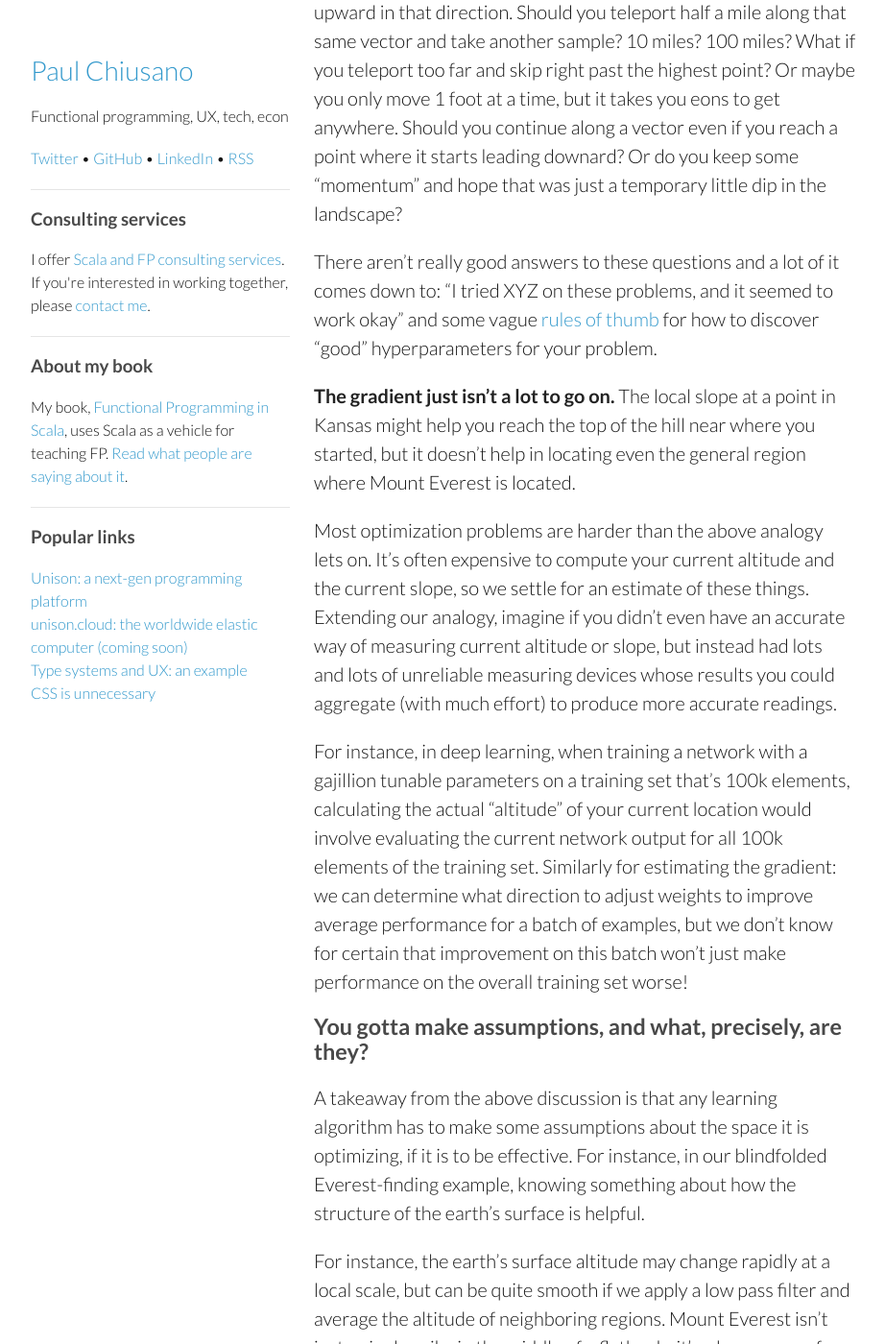
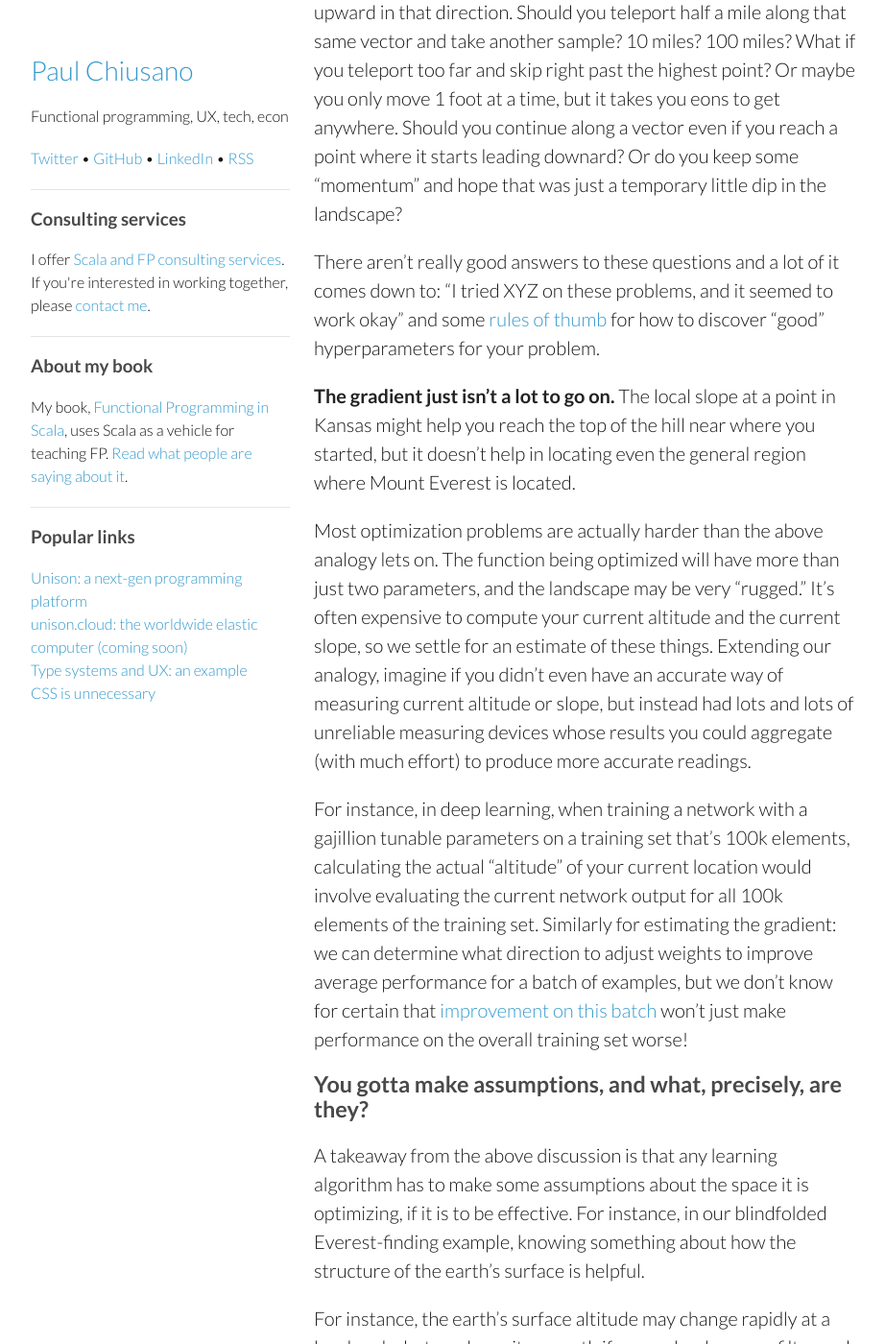
Before and after one commit to pchiusano/pchiusano.github.io, a Jekyll site: the page built from _posts/2019-07-06-learning-without-a-gradient.markdown, in a window 1280 px wide and 1400 px high, scrolled down 562 px. Shown: the whole window at 96% size, without its empty margins (178-1100 px from the left). Built offline with Jekyll 4.4.1, drawn with Linux system fonts in a browser that asks for light colours; comment, search, counter and statistics services are not loaded.

Commit message:
Update 2019-07-06-learning-without-a-gradient.markdown

```diff
--- a/_posts/2019-07-06-learning-without-a-gradient.markdown
+++ b/_posts/2019-07-06-learning-without-a-gradient.markdown
@@ -10,13 +10,13 @@
 
 So maybe you walk 10 feet, and the ground continues sloping upward in that direction. Should you teleport half a mile along that same vector and take another sample? 10 miles? 100 miles? What if you teleport too far and skip right past the highest point? Or maybe you only move 1 foot at a time, but it takes you eons to get anywhere. Should you continue along a vector even if you reach a point where it starts leading downard? Or do you keep some "momentum" and hope that was just a temporary little dip in the landscape?
 
-There aren't really good answers to these questions and a lot of it comes down to: "I tried XYZ on these problems, and it seemed to work okay" and some vague [rules of thumb](https://machinelearningmastery.com/learning-rate-for-deep-learning-neural-networks/) for how to discover "good" hyperparameters for your problem.
+There aren't really good answers to these questions and a lot of it comes down to: "I tried XYZ on these problems, and it seemed to work okay" and some [rules of thumb](https://machinelearningmastery.com/learning-rate-for-deep-learning-neural-networks/) for how to discover "good" hyperparameters for your problem.
 
 __The gradient just isn't a lot to go on.__ The local slope at a point in Kansas might help you reach the top of the hill near where you started, but it doesn't help in locating even the general region where Mount Everest is located.
 
-Most optimization problems are harder than the above analogy lets on. It's often expensive to compute your current altitude and the current slope, so we settle for an estimate of these things. Extending our analogy, imagine if you didn't even have an accurate way of measuring current altitude or slope, but instead had lots and lots of unreliable measuring devices whose results you could aggregate (with much effort) to produce more accurate readings.
+Most optimization problems are actually harder than the above analogy lets on. The function being optimized will have more than just two parameters, and the landscape may be very “rugged.” It's often expensive to compute your current altitude and the current slope, so we settle for an estimate of these things. Extending our analogy, imagine if you didn't even have an accurate way of measuring current altitude or slope, but instead had lots and lots of unreliable measuring devices whose results you could aggregate (with much effort) to produce more accurate readings.
 
-For instance, in deep learning, when training a network with a gajillion tunable parameters on a training set that's 100k elements, calculating the actual "altitude" of your current location would involve evaluating the current network output for all 100k elements of the training set. Similarly for estimating the gradient: we can determine what direction to adjust weights to improve average performance for a batch of examples, but we don't know for certain that improvement on this batch won't just make performance on the overall training set worse!
+For instance, in deep learning, when training a network with a gajillion tunable parameters on a training set that's 100k elements, calculating the actual "altitude" of your current location would involve evaluating the current network output for all 100k elements of the training set. Similarly for estimating the gradient: we can determine what direction to adjust weights to improve average performance for a batch of examples, but we don't know for certain that [improvement on this batch](https://www.quora.com/Intuitively-how-does-mini-batch-size-affect-the-performance-of-stochastic-gradient-descent/answer/Brian-Wong-2) won't just make performance on the overall training set worse!
 
 ### You gotta make assumptions, and what, precisely, are they?
 
```
